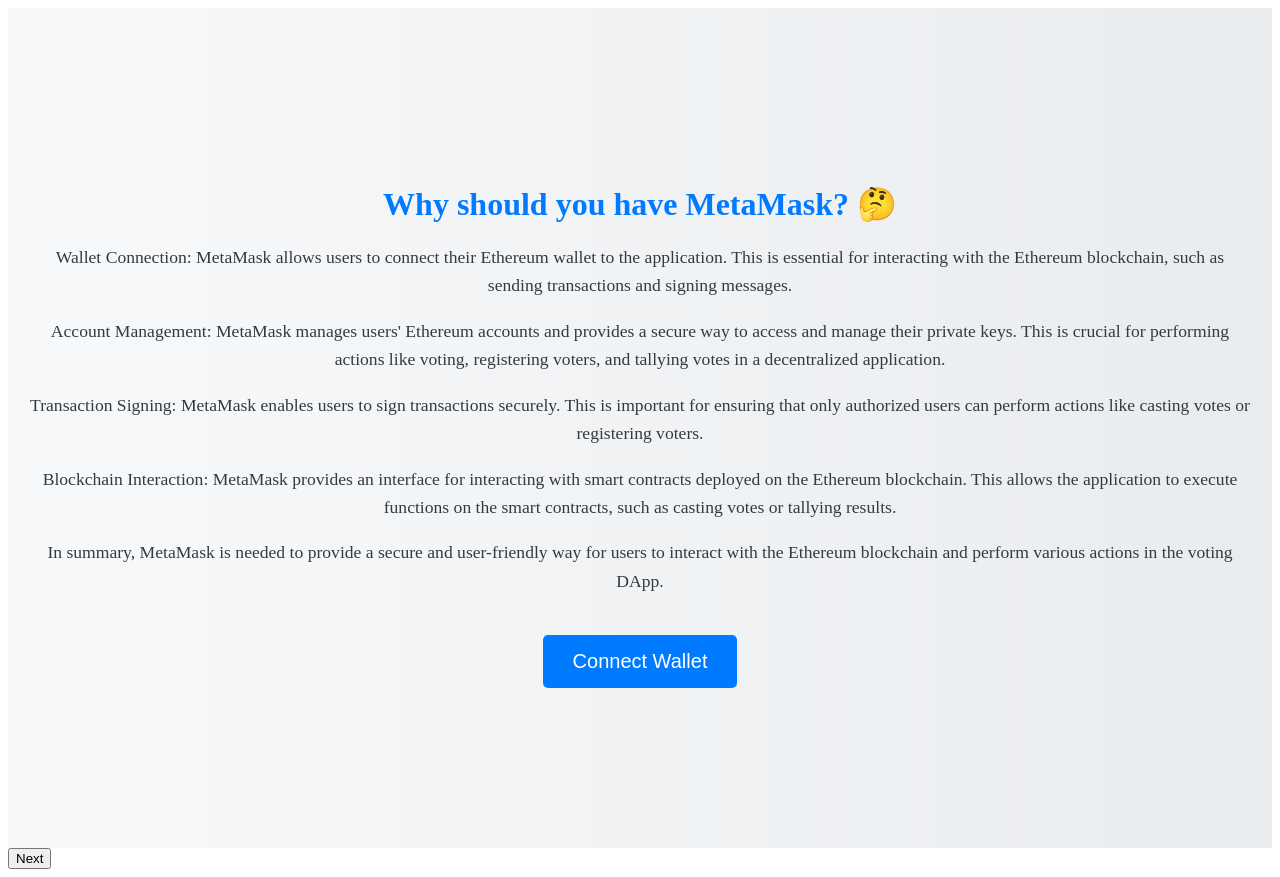
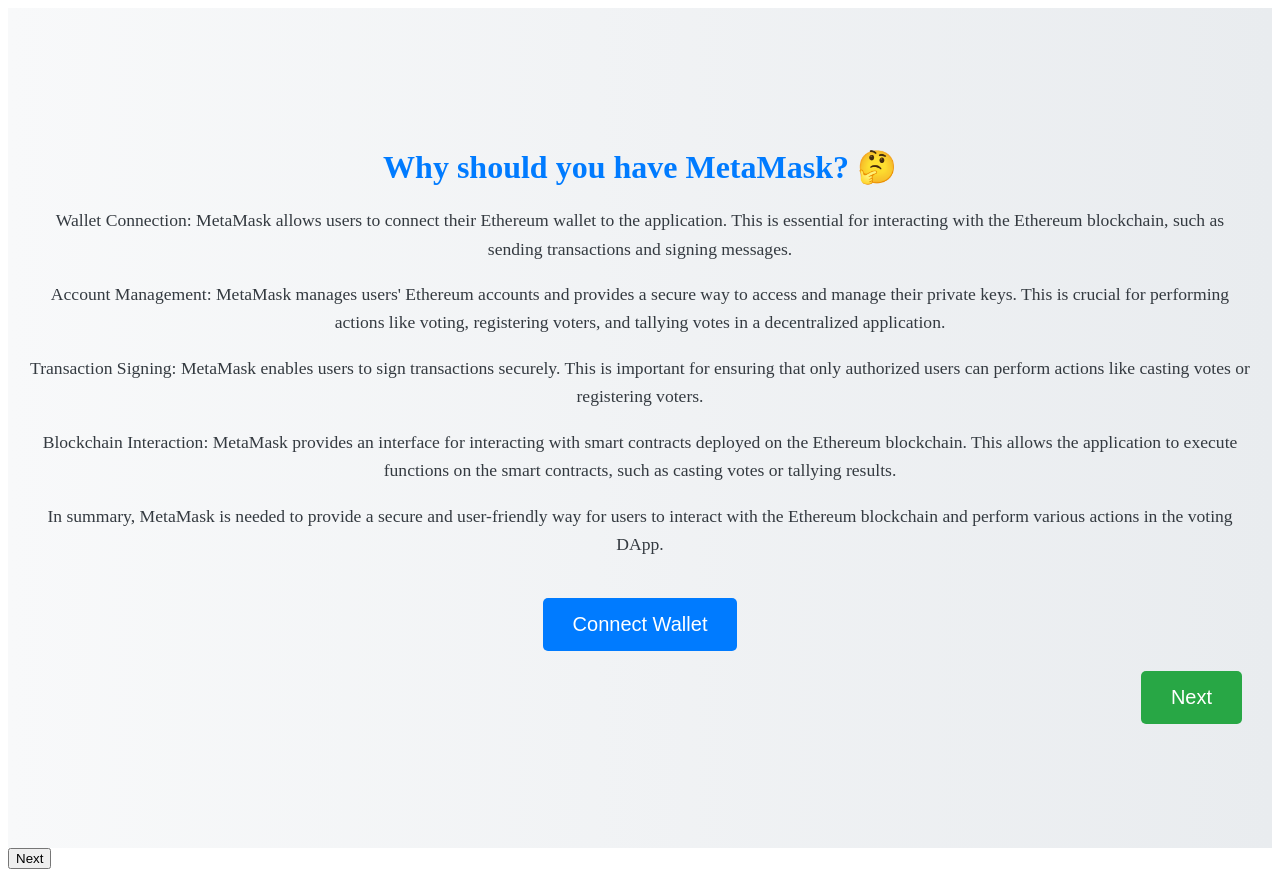
Before and after one commit to bc-rep-project/voting-dapp, a Next.js app: page /components/connect-wallet in a window 1280 px wide. Built offline with nearby package versions, Linux system fonts and the light colour scheme.

Commit message:
Add and style Next button in connect-wallet page

```diff
--- a/components/ConnectWallet.tsx
+++ b/components/ConnectWallet.tsx
@@ -36,6 +36,7 @@ export default function ConnectWallet() {
             {account ? `Connected: ${account}` : "Connect Wallet"}
         </Button>
         {account && <div className="account">Connected: {account}</div>}
+        <Button className="next-button">Next</Button>
     </div>
   );
 }
--- a/components/connect-wallet.css
+++ b/components/connect-wallet.css
@@ -50,6 +50,22 @@
     margin-bottom: 10px;
 }
 
+.next-button {
+    padding: 15px 30px;
+    font-size: 1.25rem;
+    margin: 10px;
+    background-color: #28a745;
+    color: white;
+    border: none;
+    border-radius: 5px;
+    transition: background-color 0.3s ease;
+    align-self: flex-end;
+}
+
+.next-button:hover {
+    background-color: #218838;
+}
+
 .account {
     font-size: 1.25rem;
     color: #343a40;
```
Also changed, not shown: 1 other file (tests, documents, lock files or other folders).
